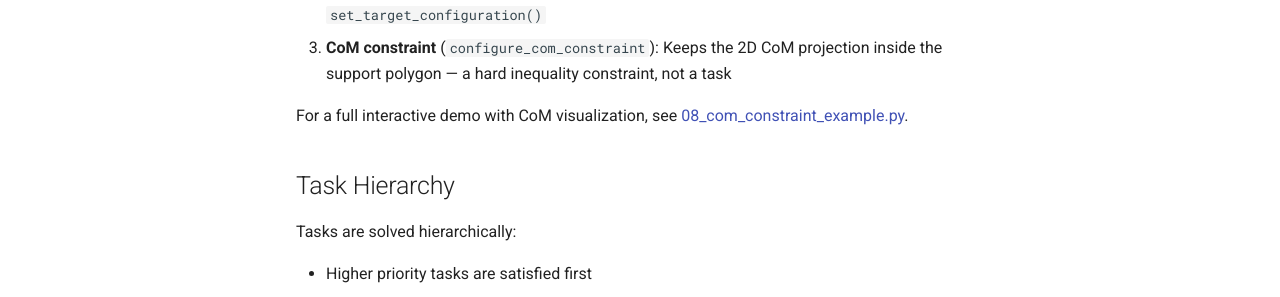
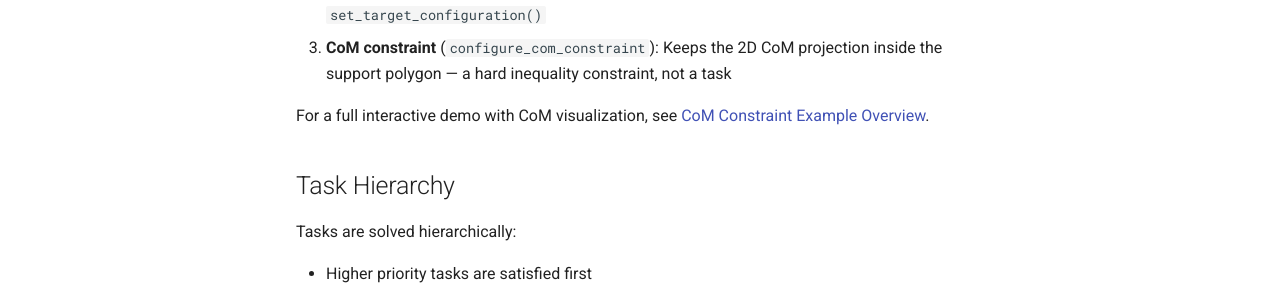
Before and after one commit to robodreamer/embodik, an MkDocs documentation site: the page built from docs/examples/multi_task_ik.md, in a window 1280 px wide and 900 px high, scrolled down 1665 px. Shown: the part 248-545 px from the top of the window. Built offline with MkDocs 1.6.1 and Material for MkDocs 9.7.7, drawn with Linux system fonts in a browser that asks for light colours; comment, search, counter and statistics services are not loaded.

Commit message:
docs: fix MkDocs link to CoM example (use doc page instead of Python file)

```diff
--- a/docs/examples/multi_task_ik.md
+++ b/docs/examples/multi_task_ik.md
@@ -85,7 +85,7 @@ Multi-task multi-constraints IK uses a velocity-based loop:
 2. **Posture task** (priority 1): Maintains preferred joint configuration in null space via `set_target_configuration()`
 3. **CoM constraint** (`configure_com_constraint`): Keeps the 2D CoM projection inside the support polygon — a hard inequality constraint, not a task
 
-For a full interactive demo with CoM visualization, see [08_com_constraint_example.py](../../examples/08_com_constraint_example.py).
+For a full interactive demo with CoM visualization, see [CoM Constraint Example Overview](com_constraint_ik.md).
 
 ## Task Hierarchy
 
```
